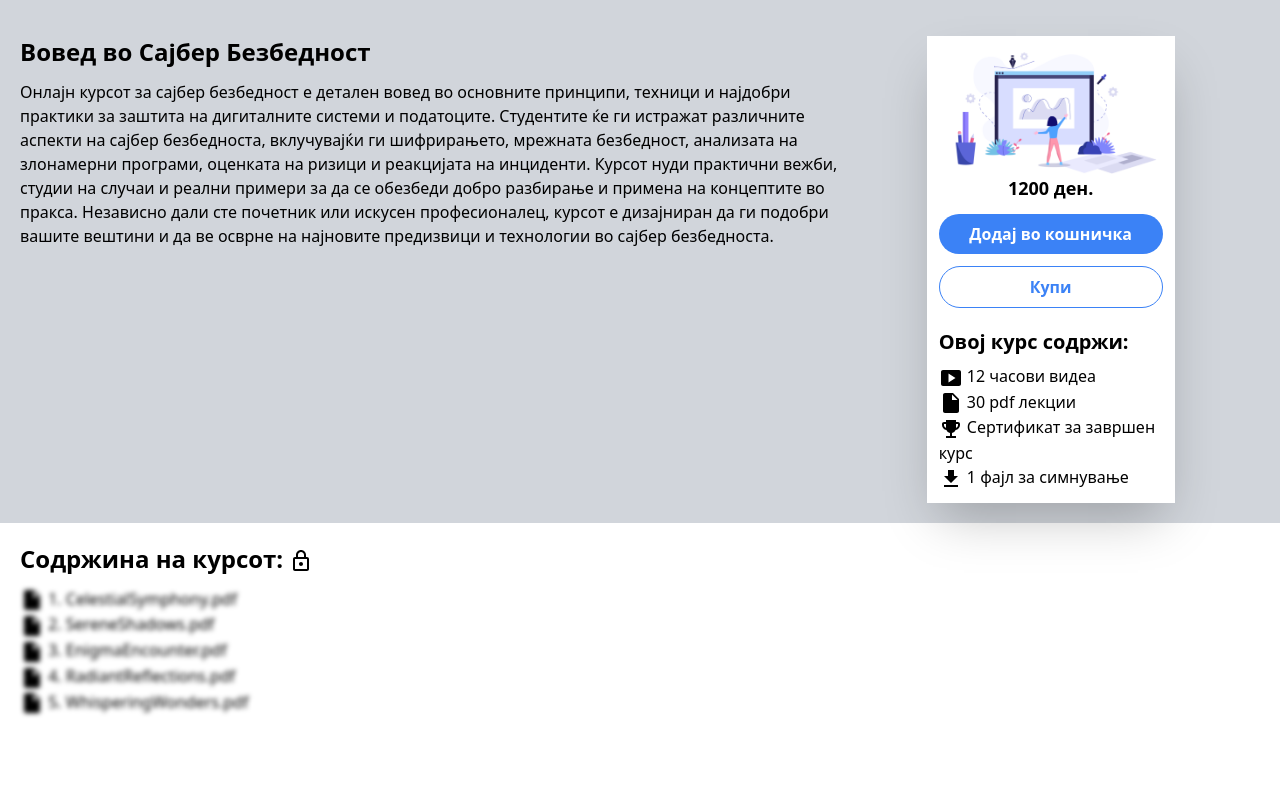
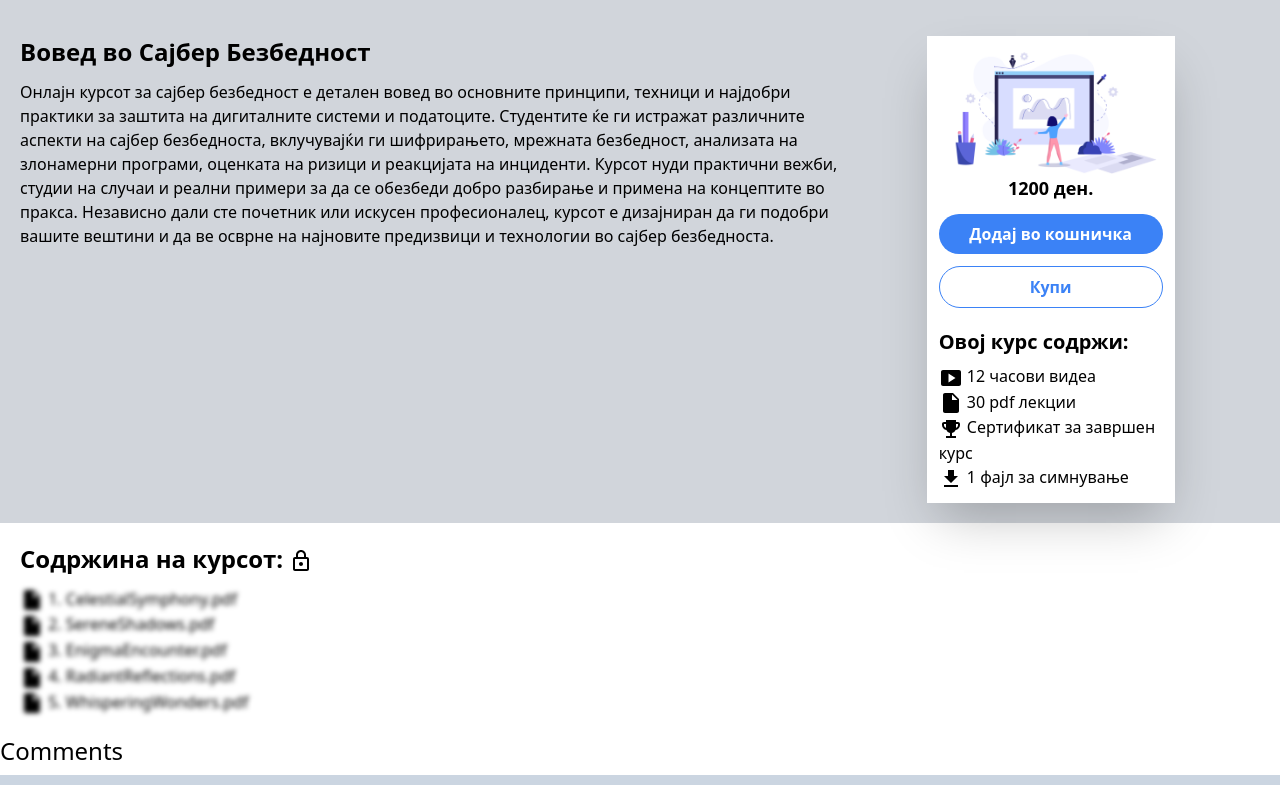
Before and after one commit to Team-27-CoursesApp/frontend, a React (Vite) app in the folder coursesApp/: page /courseDetails in a window 1280 px wide. Shown: the top 785 px of the page. Built offline with nearby package versions, Linux system fonts and the light colour scheme.

Commit message:
T2C-60: Integrate content wrapper into course details page

```diff
--- a/coursesApp/src/Components/Course/Course.jsx
+++ b/coursesApp/src/Components/Course/Course.jsx
@@ -5,6 +5,7 @@ import courseImage from "../../assets/course.png";
 import SmartDisplayIcon from '@mui/icons-material/SmartDisplay';
 import FileDownloadIcon from '@mui/icons-material/FileDownload';
 import EmojiEventsIcon from '@mui/icons-material/EmojiEvents';
+import CommentWrapper from '../CommentWrapper/CommentWrapper';
 
 const Course = () => {
     const files = ['CelestialSymphony.pdf', 'SereneShadows.pdf', 'EnigmaEncounter.pdf', 'RadiantReflections.pdf', 'WhisperingWonders.pdf'];
@@ -45,8 +46,6 @@ const Course = () => {
 </div>
             </div>
         </div>
-
-        {/* Course content section */}
         <div className="course-content p-5 sm:order-1">
             <h2 className='text-2xl font-bold mb-3'>Содржина на курсот: <LockOutlinedIcon/></h2>
             <div className='course-files flex flex-col justify-center blur-xs'>
@@ -55,6 +54,7 @@ const Course = () => {
                 ))}
             </div>
         </div>
+        <CommentWrapper/>
     </div>
     </>
   )
```
